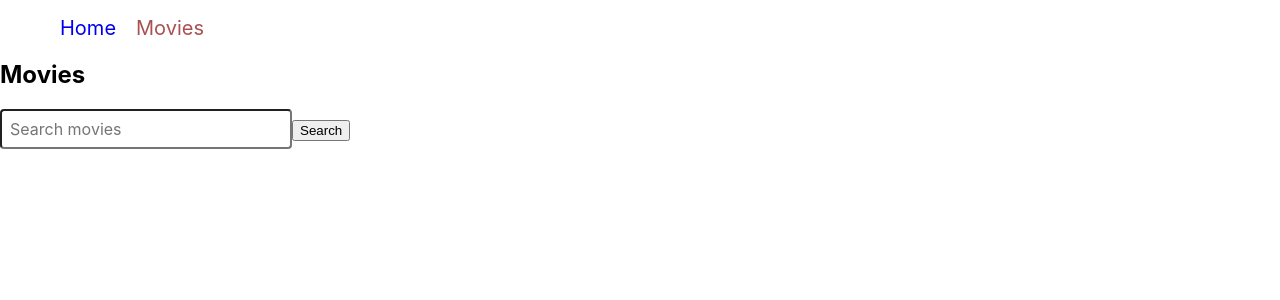
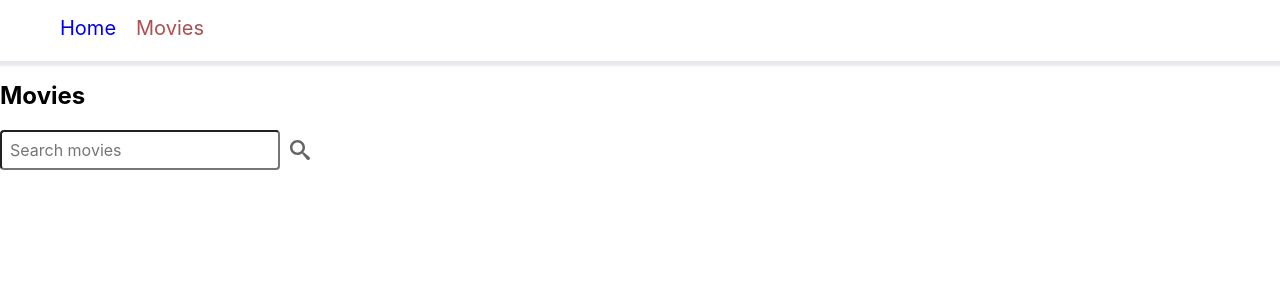
Before and after one commit to SeregikPro/goit-react-hw-05-movies, a React (Create React App) app: page /goit-react-hw-05-movies/movies in a window 1280 px wide. Shown: the top 300 px of the page. Built offline with nearby package versions, Linux system fonts and the light colour scheme.

Commit message:
add some styles

```diff
--- a/src/components/App.jsx
+++ b/src/components/App.jsx
@@ -1,13 +1,13 @@
 import { Route, Routes } from 'react-router-dom';
 import Layout from './Layout';
-// import { lazy } from 'react';
+import { lazy } from 'react';
 
-import Home from 'pages/Home';
-import Movies from 'pages/Movies';
-import MovieDetails from 'pages/MovieDetails';
-import Cast from './Cast';
-import Reviews from './Reviews';
-import NotFoundPage from 'pages/NotFoundPage';
+const Home = lazy(() => import('pages/Home'));
+const Movies = lazy(() => import('pages/Movies'));
+const MovieDetails = lazy(() => import('pages/MovieDetails'));
+const Cast = lazy(() => import('./Cast'));
+const Reviews = lazy(() => import('./Reviews'));
+const NotFoundPage = lazy(() => import('pages/NotFoundPage'));
 
 export const App = () => {
   return (
--- a/src/components/AppBar/AppBar.jsx
+++ b/src/components/AppBar/AppBar.jsx
@@ -1,7 +1,12 @@
+import Box from 'components/Box';
 import Navigation from 'components/Navigation';
 
 const AppBar = () => {
-  return <Navigation />;
+  return (
+    <Box>
+      <Navigation />
+    </Box>
+  );
 };
 
 export default AppBar;
--- a/src/components/Layout/Layout.jsx
+++ b/src/components/Layout/Layout.jsx
@@ -1,12 +1,16 @@
+import { Suspense } from 'react';
+import { Outlet } from 'react-router-dom';
 import AppBar from 'components/AppBar';
-import { Outlet } from 'react-router-dom';
+import Box from 'components/Box';
 
 const Layout = () => {
   return (
-    <div>
+    <Box>
       <AppBar />
-      <Outlet />
-    </div>
+      <Suspense fallback={<section>Loading...</section>}>
+        <Outlet />
+      </Suspense>
+    </Box>
   );
 };
 
--- a/src/components/Navigation/Navigation.styled.js
+++ b/src/components/Navigation/Navigation.styled.js
@@ -4,6 +4,9 @@ import { NavLink } from 'react-router-dom';
 export const List = styled.ul`
   display: flex;
   list-style: none;
+  padding-bottom: 20px;
+  box-shadow: 0px 3px 2px 2px rgba(100, 100, 150, 0.15);
+  border-bottom: solid 1px #fff;
 `;
 
 export const Navlink = styled(NavLink)`
@@ -18,6 +21,6 @@ export const Navlink = styled(NavLink)`
   }
 
   :hover {
-    color: #aa5050;
+    color: #cc8050;
   }
 `;
--- a/src/components/SearchBox/SearchBox.jsx
+++ b/src/components/SearchBox/SearchBox.jsx
@@ -1,12 +1,15 @@
 import PropTypes from 'prop-types';
-import { Input } from './SearchBox.styled';
+import { Input, SearchButton, Icon } from './SearchBox.styled';
+
 import Box from 'components/Box';
 
 const SearchBox = ({ onSubmit }) => {
   return (
-    <Box as="form" onSubmit={onSubmit}>
+    <Box as="form" display="flex" alignItems="center" onSubmit={onSubmit}>
       <Input name="query" autoComplete="off" placeholder="Search movies" />
-      <button type="submit">Search</button>
+      <SearchButton type="submit">
+        <Icon />
+      </SearchButton>
     </Box>
   );
 };
--- a/src/components/SearchBox/SearchBox.styled.js
+++ b/src/components/SearchBox/SearchBox.styled.js
@@ -1,23 +1,32 @@
 import styled from 'styled-components';
-import { HiSearch } from 'react-icons/hi';
-
-export const Wrapper = styled.div`
-  display: inline-flex;
-  align-items: center;
-  position: relative;
-  margin-bottom: 16px;
-  text-transform: uppercase;
-`;
+import { ImSearch } from 'react-icons/im';
 
 export const Input = styled.input`
-  padding: 8px 32px 8px 8px;
+  padding: 8px 20px 8px 8px;
   border-radius: 4px;
   font: inherit;
 `;
 
-export const Icon = styled(HiSearch)`
+export const SearchButton = styled.button`
+  position: relative;
+  background-color: #fff;
+  width: 40px;
+  height: 40px;
+  border: 0;
+  opacity: 0.6;
+  transition: opacity 250ms cubic-bezier(0.4, 0, 0.2, 1);
+  cursor: pointer;
+  outline: none;
+  :hover {
+    opacity: 1;
+  }
+`;
+
+export const Icon = styled(ImSearch)`
   width: 20px;
   height: 20px;
   position: absolute;
-  right: 6px;
+  top: 50%;
+  left: 50%;
+  transform: translate(-50%, -50%);
 `;
--- a/src/pages/MovieDetails/MovieDetails.jsx
+++ b/src/pages/MovieDetails/MovieDetails.jsx
@@ -9,6 +9,7 @@ import {
   Navigate,
 } from 'react-router-dom';
 import Box from 'components/Box';
+import { BackButton, Icon } from './MovieDetails.styled';
 
 const MovieDetails = () => {
   const [movieData, setMovieData] = useState();
@@ -34,13 +35,13 @@ const MovieDetails = () => {
     <Box>
       {movieData && (
         <Box>
-          <button
+          <BackButton
             type="button"
             onClick={() => navigate(location?.state?.from ?? '/')}
           >
-            Go back
-          </button>
-          <div>
+            <Icon />
+          </BackButton>
+          <Box display="flex">
             <img src={`${API_IMG_URL}${poster_path}`} alt="movie poster" />
             <div>
               <h2>{title}</h2>
@@ -56,7 +57,7 @@ const MovieDetails = () => {
                 ))}
               </p>
             </div>
-          </div>
+          </Box>
           <Box>
             <h3>Additional information</h3>
             <p>
--- a/src/pages/MovieDetails/MovieDetails.styled.js
+++ b/src/pages/MovieDetails/MovieDetails.styled.js
@@ -1 +1,33 @@
 import styled from 'styled-components';
+import { ImArrowLeft2 } from 'react-icons/im';
+
+export const Input = styled.input`
+  padding: 8px 20px 8px 8px;
+  border-radius: 4px;
+  font: inherit;
+`;
+
+export const BackButton = styled.button`
+  position: relative;
+  background-color: #fff;
+  margin-bottom: 10px;
+  width: 40px;
+  height: 40px;
+  border: 0;
+  opacity: 0.6;
+  transition: opacity 250ms cubic-bezier(0.4, 0, 0.2, 1);
+  cursor: pointer;
+  outline: none;
+  :hover {
+    opacity: 1;
+  }
+`;
+
+export const Icon = styled(ImArrowLeft2)`
+  width: 20px;
+  height: 20px;
+  position: absolute;
+  top: 50%;
+  left: 50%;
+  transform: translate(-50%, -50%);
+`;
--- a/src/pages/Movies/Movies.jsx
+++ b/src/pages/Movies/Movies.jsx
@@ -3,6 +3,7 @@ import { useState, useEffect } from 'react';
 import { searchMovies } from 'services/moviesAPI';
 import SearchBox from 'components/SearchBox';
 import MovieList from 'components/MovieList';
+import Box from 'components/Box';
 
 const Movies = () => {
   const [movies, setMovies] = useState([]);
@@ -27,12 +28,12 @@ const Movies = () => {
   return (
     <div>
       <h2>Movies</h2>
-      <div>
+      <Box>
         <SearchBox onSubmit={handleSearchChange} />
         {movies.length > 0 && (
           <MovieList movies={movies} state={{ from: location }} />
         )}
-      </div>
+      </Box>
     </div>
   );
 };
```
